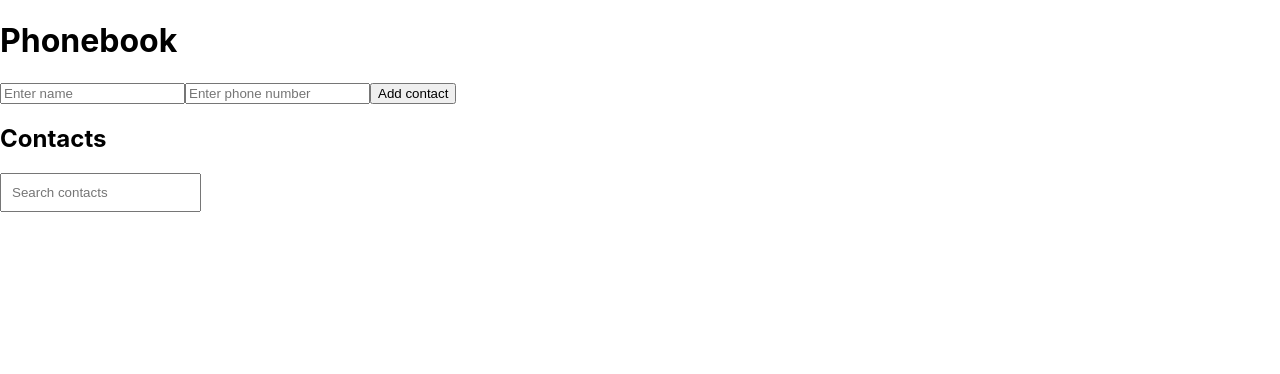
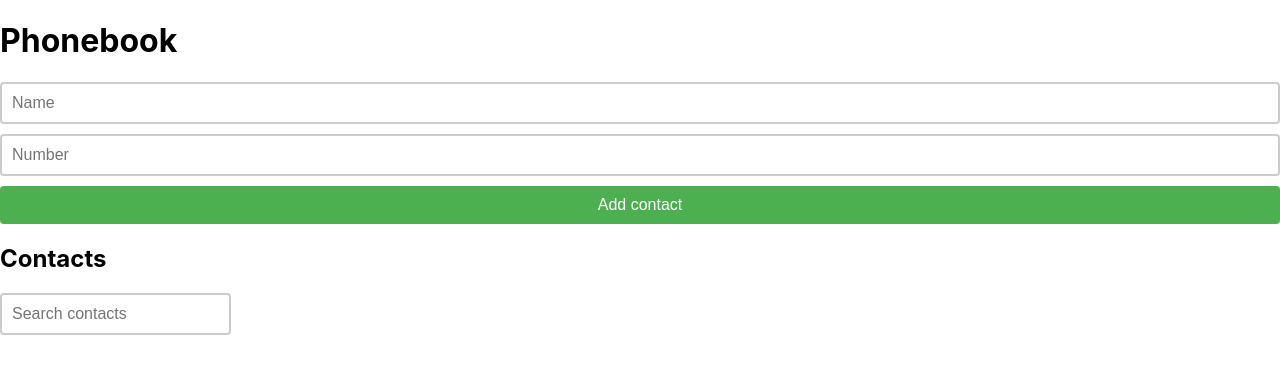
Before and after one commit to innakostich/goit-react-hw-02-phonebook, a React (Create React App) app: page / in a window 1280 px wide. Shown: the top 374 px of the page. Built offline with nearby package versions, Linux system fonts and the light colour scheme.

Commit message:
adds delete button

```diff
--- a/package.json
+++ b/package.json
@@ -10,6 +10,7 @@
     "react": "^18.1.0",
     "react-dom": "^18.1.0",
     "react-scripts": "5.0.1",
+    "shortid": "^2.2.16",
     "web-vitals": "^2.1.3"
   },
   "scripts": {
--- a/src/components/App.jsx
+++ b/src/components/App.jsx
@@ -1,45 +1,44 @@
 import React, { useState } from 'react';
+import shortid from 'shortid';
 import ContactsForm from './ContactsForm/ContactsForm';
 import ContactsList from './ContactsList/ContactsList';
 import Filter from './Filter/Filter';
 
-
-import css from './App.module.css';
 
 const App = () => {
   const [contacts, setContacts] = useState([]);
   const [filter, setFilter] = useState('');
 
   const handleAddContact = (name, number) => {
-    if (contacts.some(contact => contact.name.toLowerCase() === name.toLowerCase())) {
-      alert(`${name} is already in contacts.`);
-      return;
-    }
-
     const newContact = {
-      id: Date.now().toString(),
+      id: shortid.generate(),
       name,
       number,
     };
 
-    setContacts(prevContacts => [...prevContacts, newContact]);
+    setContacts([...contacts, newContact]);
   };
 
-  const handleFilterChange = event => {
+  const handleDeleteContact = (id) => {
+    const updatedContacts = contacts.filter((contact) => contact.id !== id);
+    setContacts(updatedContacts);
+  };
+
+  const handleFilterChange = (event) => {
     setFilter(event.target.value);
   };
 
-  const filteredContacts = contacts.filter(contact =>
+  const filteredContacts = contacts.filter((contact) =>
     contact.name.toLowerCase().includes(filter.toLowerCase())
   );
 
   return (
-    <div className={css.container}>
+    <div>
       <h1>Phonebook</h1>
       <ContactsForm onAddContact={handleAddContact} />
       <h2>Contacts</h2>
       <Filter value={filter} onChange={handleFilterChange} />
-      <ContactsList contacts={filteredContacts} />
+      <ContactsList contacts={filteredContacts} onDeleteContact={handleDeleteContact} />
     </div>
   );
 };
--- a/src/components/ContactsForm/ContactsForm.jsx
+++ b/src/components/ContactsForm/ContactsForm.jsx
@@ -6,8 +6,11 @@ const ContactsForm = ({ onAddContact }) => {
   const [name, setName] = useState('');
   const [number, setNumber] = useState('');
 
-  const handleSubmit = event => {
+  const handleSubmit = (event) => {
     event.preventDefault();
+    if (name.trim() === '' || number.trim() === '') {
+      return;
+    }
     onAddContact(name, number);
     setName('');
     setNumber('');
@@ -15,26 +18,17 @@ const ContactsForm = ({ onAddContact }) => {
 
   return (
     <form className={css.contactsForm} onSubmit={handleSubmit}>
-
       <input
         type="text"
-        name="name"
-        placeholder="Enter name"
+        placeholder="Name"
         value={name}
-        onChange={event => setName(event.target.value)}
-        pattern="^[a-zA-Zа-яА-Я]+(([' -][a-zA-Zа-яА-Я ])?[a-zA-Zа-яА-Я]*)*$"
-        title="Name may contain only letters, apostrophe, dash, and spaces."
-        required
+        onChange={(event) => setName(event.target.value)}
       />
       <input
-        type="tel"
-        name="number"
-        placeholder="Enter phone number"
+        type="text"
+        placeholder="Number"
         value={number}
-        onChange={event => setNumber(event.target.value)}
-        pattern="\+?\d{1,4}?[-.\s]?\(?\d{1,3}?\)?[-.\s]?\d{1,4}[-.\s]?\d{1,4}[-.\s]?\d{1,9}"
-        title="Phone number must be digits and can contain spaces, dashes, parentheses, and start with +."
-        required
+        onChange={(event) => setNumber(event.target.value)}
       />
       <button type="submit">Add contact</button>
     </form>
--- a/src/components/ContactsForm/ContactsForm.module.css
+++ b/src/components/ContactsForm/ContactsForm.module.css
@@ -1,18 +1,28 @@
-.form {
+.contactsForm {
   display: flex;
   flex-direction: column;
   margin-bottom: 20px;
 }
 
-  .form input {
+.contactsForm input {
   margin-bottom: 10px;
   padding: 10px;
+  border: 2px solid #ccc;
+  border-radius: 4px;
+  font-size: 16px;
 }
 
-  .form button {
-    padding: 10px;
+.contactsForm button {
+  padding: 10px 20px;
   background-color: #4caf50;
   color: white;
   border: none;
+  border-radius: 4px;
   cursor: pointer;
+  font-size: 16px;
+  transition: background-color 0.3s ease;
 }
+
+.contactsForm button:hover {
+  background-color: #45a049;
+}
--- a/src/components/ContactsList/ContactsList.jsx
+++ b/src/components/ContactsList/ContactsList.jsx
@@ -1,13 +1,42 @@
+// import React from 'react';
+// import PropTypes from 'prop-types';
+// import css from './ContactsList.module.css';
+
+// const ContactsList = ({ contacts }) => (
+//   <ul className={css.list}>
+//     {contacts.map(contact => (
+//       <li key={contact.id} className={css.item}>
+//         <p className={css.name}>{contact.name}</p>
+//         <p className={css.number}>{contact.number}</p>
+//       </li>
+//     ))}
+//   </ul>
+// );
+
+// ContactsList.propTypes = {
+//   contacts: PropTypes.arrayOf(
+//     PropTypes.shape({
+//       id: PropTypes.string.isRequired,
+//       name: PropTypes.string.isRequired,
+//       number: PropTypes.string.isRequired,
+//     })
+//   ).isRequired,
+// };
+
+// export default ContactsList;
 import React from 'react';
 import PropTypes from 'prop-types';
 import css from './ContactsList.module.css';
 
-const ContactsList = ({ contacts }) => (
+const ContactsList = ({ contacts, onDeleteContact }) => (
   <ul className={css.list}>
-    {contacts.map(contact => (
+    {contacts.map((contact) => (
       <li key={contact.id} className={css.item}>
         <p className={css.name}>{contact.name}</p>
         <p className={css.number}>{contact.number}</p>
+        <button className={css.deleteButton} onClick={() => onDeleteContact(contact.id)}>
+          Delete
+        </button>
       </li>
     ))}
   </ul>
@@ -21,6 +50,7 @@ ContactsList.propTypes = {
       number: PropTypes.string.isRequired,
     })
   ).isRequired,
+  onDeleteContact: PropTypes.func.isRequired,
 };
 
 export default ContactsList;
--- a/src/components/ContactsList/ContactsList.module.css
+++ b/src/components/ContactsList/ContactsList.module.css
@@ -3,19 +3,36 @@
   padding: 0;
 }
 
-  .contactItem {
+.item {
   display: flex;
   align-items: center;
+  justify-content: space-between;
   border-bottom: 1px solid #ccc;
   padding: 10px 0;
 }
 
-
 .name {
   font-weight: bold;
   margin-right: 10px;
+  font-size: 18px;
 }
 
 .number {
   color: #888;
+  font-size: 16px;
 }
+
+.deleteButton {
+  padding: 6px 10px;
+  background-color: #f44336;
+  color: white;
+  border: none;
+  border-radius: 4px;
+  cursor: pointer;
+  font-size: 14px;
+  transition: background-color 0.3s ease;
+}
+
+.deleteButton:hover {
+  background-color: #d32f2f;
+}
--- a/src/components/Filter/Filter.module.css
+++ b/src/components/Filter/Filter.module.css
@@ -1,3 +1,12 @@
 .input {
-    padding: 10px;
-  }
+  padding: 10px;
+  border: 2px solid #ccc;
+  border-radius: 4px;
+  font-size: 16px;
+  transition: border-color 0.3s ease;
+}
+
+.input:focus {
+  border-color: #4caf50;
+  outline: none;
+}
```
Also changed, not shown: 1 other file (tests, documents, lock files or other folders). Lines whose indentation alone changed are shown as unchanged.
